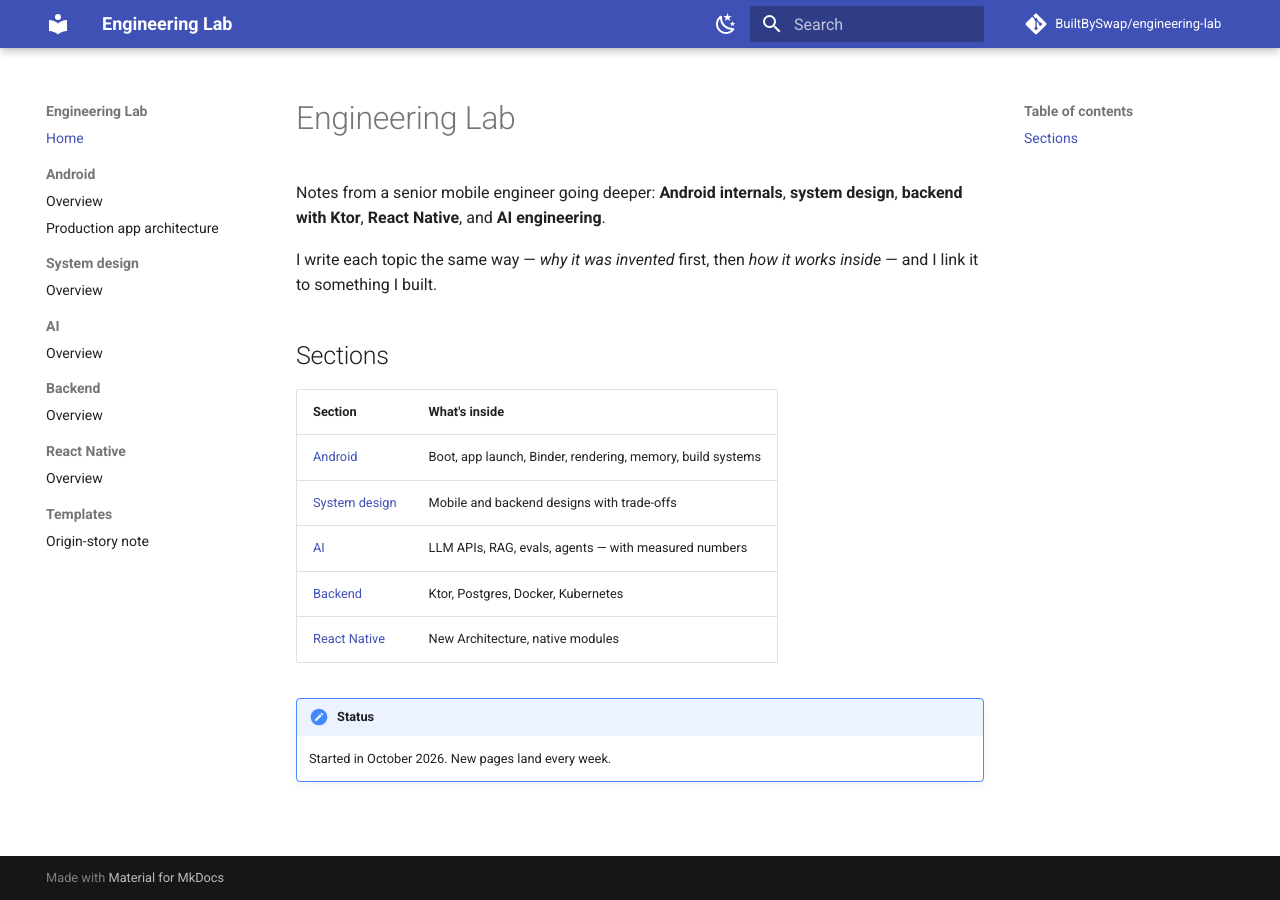
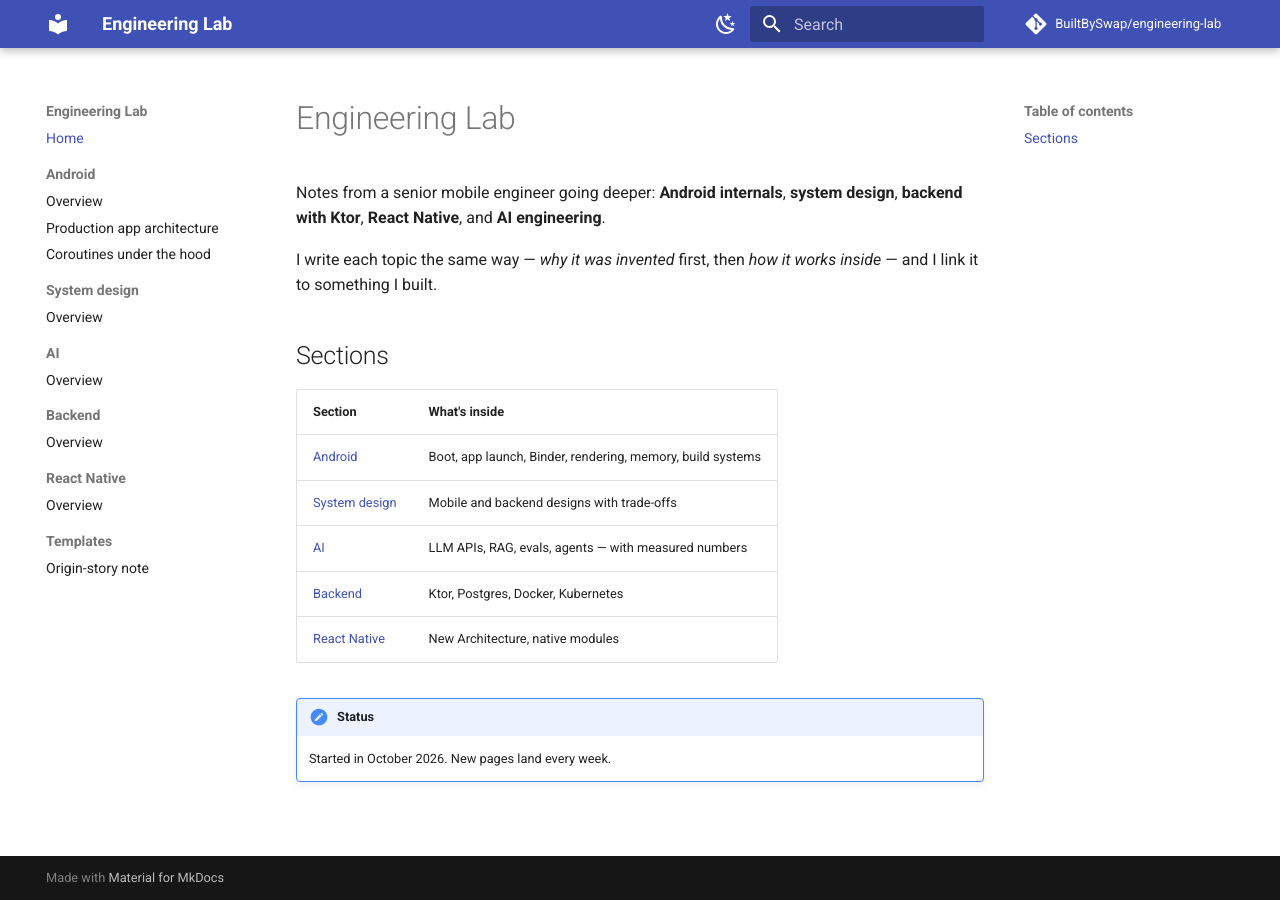
Before and after one commit to BuiltBySwap/engineering-lab, an MkDocs documentation site: the page built from docs/index.md, in a window 1280 px wide. Built offline with MkDocs 1.6.1 and Material for MkDocs 9.7.7, drawn with Linux system fonts in a browser that asks for light colours; comment, search, counter and statistics services are not loaded.

Commit message:
Update mkdocs.yml
Coroutine Link Added

```diff
--- a/mkdocs.yml
+++ b/mkdocs.yml
@@ -39,6 +39,7 @@ nav:
   - Android:
       - Overview: android/index.md
       - Production app architecture: android/architecture.md
+      - Coroutines under the hood: android/coroutines-cps.md
   - System design:
       - Overview: system-design/index.md
   - AI:
```
